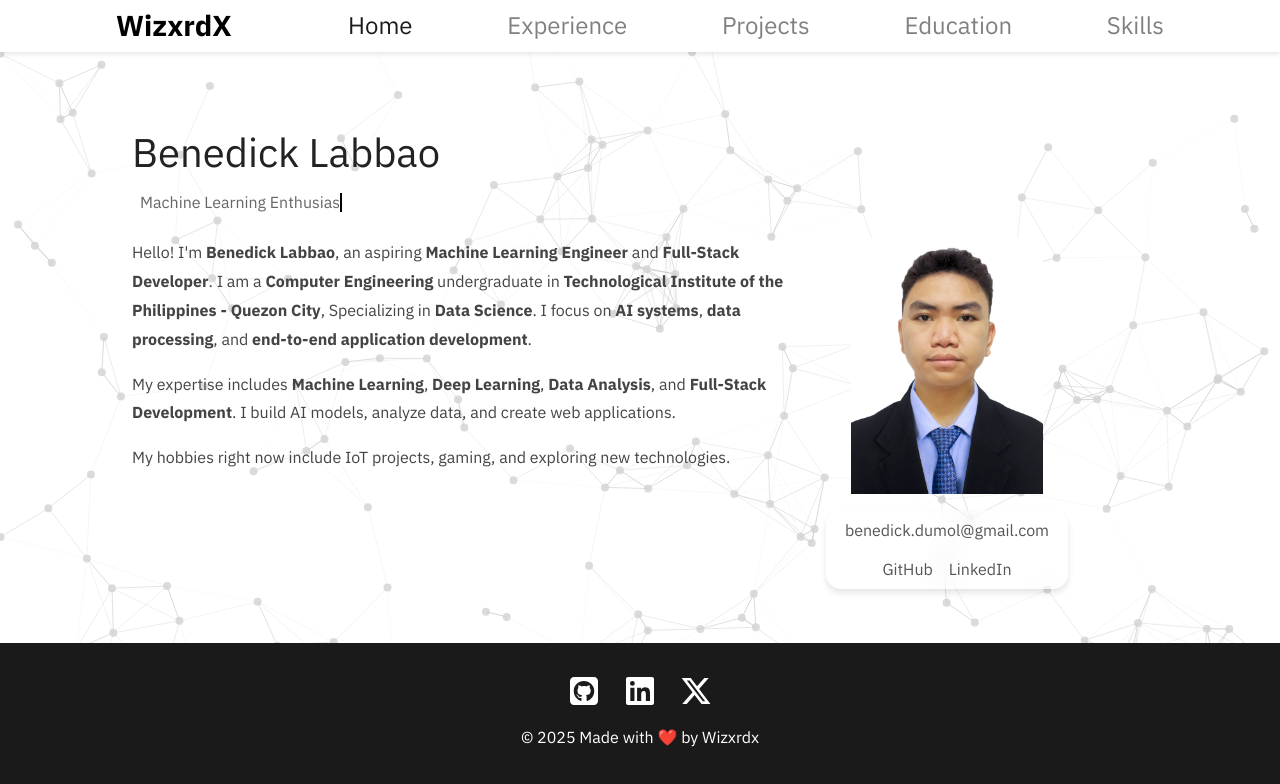
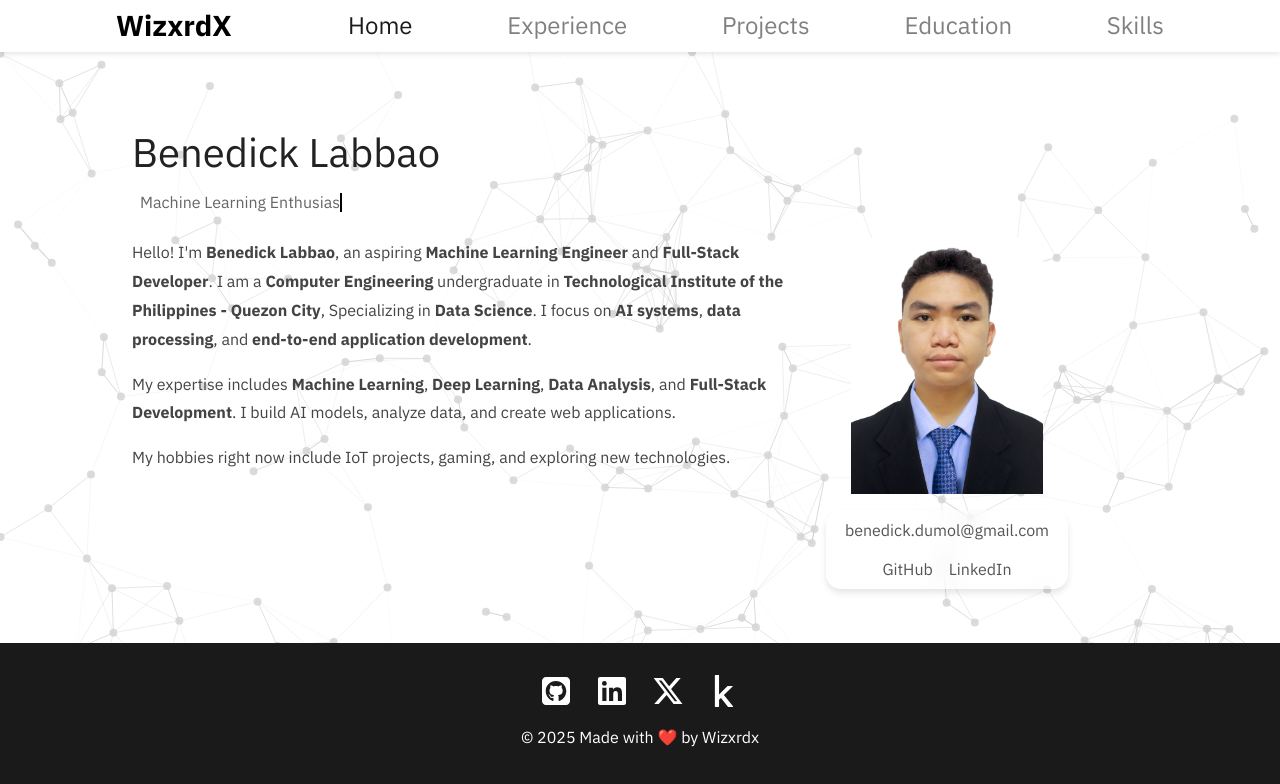
Before and after one commit to Wizxrdx/wizxrdx.github.io, a Next.js app: page / in a window 1280 px wide. Shown: the top 784 px of the page. Built offline with nearby package versions, Linux system fonts and the light colour scheme.

Commit message:
Add Kaggle link to Footer component for enhanced social media presence

```diff
--- a/src/components/Footer/Footer.tsx
+++ b/src/components/Footer/Footer.tsx
@@ -2,7 +2,7 @@ import Link from "next/link";
 import styles from "./Footer.module.css";
 
 import { FontAwesomeIcon } from '@fortawesome/react-fontawesome'
-import { faSquareGithub, faLinkedin, faXTwitter } from '@fortawesome/free-brands-svg-icons';
+import { faSquareGithub, faLinkedin, faXTwitter, faKaggle } from '@fortawesome/free-brands-svg-icons';
 
 export default function Footer() {
   return (
@@ -20,8 +20,10 @@ export default function Footer() {
           <Link href="https://twitter.com/benlabbao" target="_blank" rel="noopener noreferrer">
             <FontAwesomeIcon className={styles.icon} icon={faXTwitter} />
           </Link>
+          <Link href="https://www.kaggle.com/benedicklabbao" target="_blank" rel="noopener noreferrer">
+            <FontAwesomeIcon className={styles.icon} icon={faKaggle} />
+          </Link>
         </div>
-
         {/* Footer Name or Branding */}
         <p className={styles.branding}>© {new Date().getFullYear()} Made with ❤️ by Wizxrdx</p>
       </div>
```
